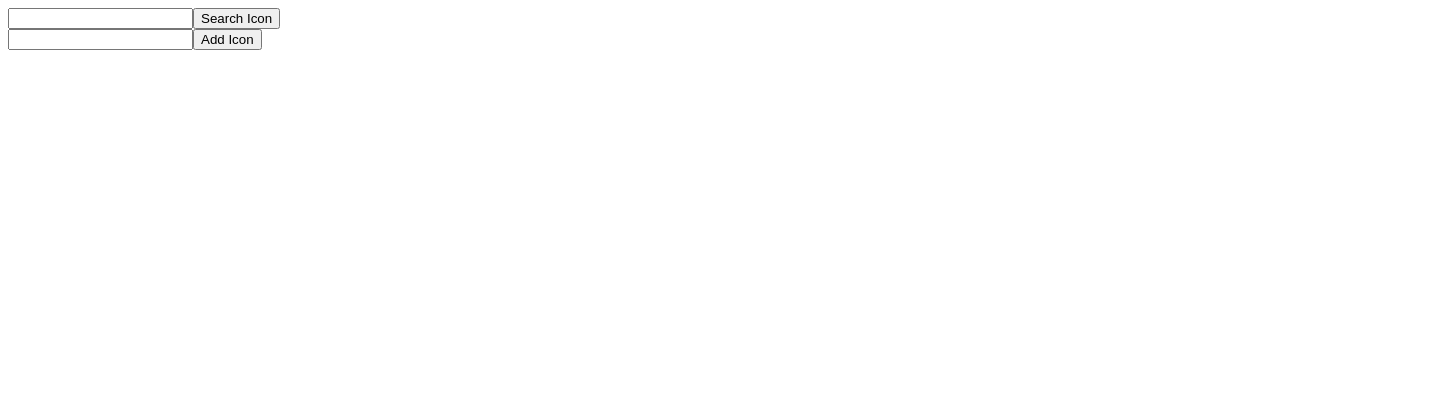
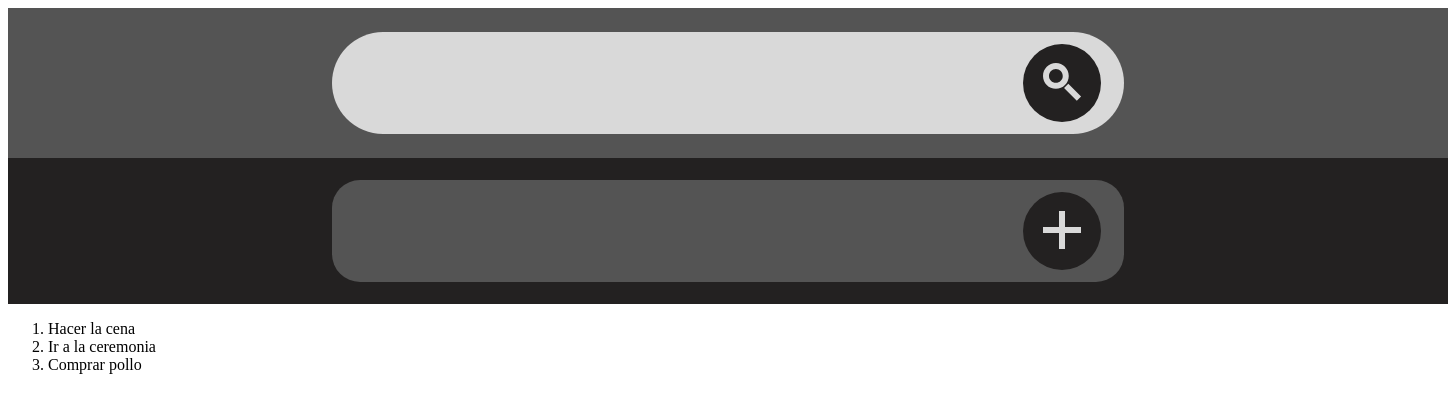
Before and after one commit to GosuBoy/TodoApp-FRONTEND, a React (Vite) app: page / in a window 1280 px wide. Shown: the top 412 px of the page, 1448 px wide, since content can reach past the window. Built offline with nearby package versions, Linux system fonts and the light colour scheme.

Commit message:
Added styles to search and add components

```diff
--- a/src/App.jsx
+++ b/src/App.jsx
@@ -1,11 +1,11 @@
 import { useState } from 'react'
 
 import './App.css'
+
 import TodoSearch from './components/TodoSearch'
 import TodoAdd from './components/TodoAdd';
+import TodoList from './components/TodoList';
 import { generateUUID } from './utilities/id_generator';
-
-
 
 const MockupData = [ // ESTO ESTARIA EN LA DATABASE
   {
@@ -19,7 +19,7 @@ const MockupData = [ // ESTO ESTARIA EN LA DATABASE
     completed: false
   },
   {
-    name: 'Hacer la cena',
+    name: 'Comprar pollo',
     id: 'd1e28697-fc0b-4db2-8077-daf6d8abedb3',
     completed: false
   }
@@ -29,15 +29,20 @@ function App() {
 
   const [ items , setItems ] = useState([...MockupData]) ;
 
+  const [ filteredItems , setFilteredItems ] = useState([]) ;
+
   function searchItem ( itemName ) {
 
     const searchRegex = new RegExp(`${itemName}`, "i");
 
-    const found = items.find( item => {
-      return searchRegex.test(item.name) && item.name
-    })
+    const found = items.filter( item =>
+
+      searchRegex.test(item.name)
+      //return searchRegex.test(item.name) && item.name
+    )
 
     console.log(found) ;
+    setFilteredItems([...found]) ;
 
   }
 
@@ -50,7 +55,7 @@ function App() {
     }
 
     setItems([
-      ...item,
+      ...items,
       newItem
     ])
 
@@ -62,6 +67,7 @@ function App() {
     <>
       <TodoSearch handler={searchItem} />
       <TodoAdd handler={addItem} />
+      <TodoList list={ filteredItems.length ? filteredItems : items } />
     </>
   )
 }
--- a/src/components/TodoAdd.jsx
+++ b/src/components/TodoAdd.jsx
@@ -1,4 +1,7 @@
 import { useState } from "react";
+
+import add from "../styles/add.module.css"
+import addLogo from "../assets/AddButton.svg"
 
 function TodoAdd( { handler } ) {
 
@@ -9,15 +12,19 @@ function TodoAdd( { handler } ) {
     }
 
     return (
-        <div>
+        <div className={add['addBar']}>
+            <div className={add['addBar__Wrapper']}>
                 <input
+                    className={add['addBar__Input']}
                     onChange={updateInput}
                     value={input}/>
                 <button
+                    className={add['addBar__Button']}
                     onClick={()=> handler(input)}
                 >
-                Add Icon
+                    <img src={addLogo}></img>
                 </button>
+            </div>
         </div>
     )
 }
--- /dev/null
+++ b/src/components/TodoList.jsx
@@ -0,0 +1,11 @@
+function TodoList( { list } ) {
+    return (
+        <ol id="todolist">
+            {
+            list.map((item) => ( <li key={item.id}>{item.name}</li> ))
+            }
+        </ol>
+    )
+}
+
+export default TodoList
--- a/src/components/TodoSearch.jsx
+++ b/src/components/TodoSearch.jsx
@@ -1,4 +1,7 @@
 import { useState } from "react"
+
+import search from "../styles/search.module.css"
+import searchLogo from "../assets/SearchButton.svg"
 
 function TodoSearch ( { handler } ) {
 
@@ -9,16 +12,19 @@ function TodoSearch ( { handler } ) {
     }
 
     return (
-        <div>
-            <input
+        <nav className={search["searchBar"]}>
+            <div className={search["searchBar__Wrapper"]}>
+                <input  className={search["searchBar__Input"]}
                     onChange={updateInput}
                     value={searchTerm}/>
                 <button
+                    className={search["searchBar__Button"]}
                     onClick={()=> handler(searchTerm)}
                 >
-                Search Icon
+                    <img src={searchLogo}></img>
                 </button>
             </div>
+        </nav>
     )
 }
 
--- /dev/null
+++ b/src/styles/add.module.css
@@ -0,0 +1,43 @@
+.addBar {
+    background-color: #232121;
+    width: 1440px;
+    display: flex;
+    justify-content: center;
+    margin: 0 auto;
+}
+
+.addBar__Wrapper {
+    margin: 22px 0;
+    background-color: #545454;
+    box-sizing: border-box;
+    height: 102px;
+    width: 792px;
+    border-radius: 28px;
+    display: flex;
+    padding: 12px 23px;
+}
+
+.addBar__Input {
+    background-color: #545454;
+    flex: 1;
+    font-size: 50px;
+    border: none;
+    padding-left: 20px;
+    color: #D9D9D9;
+}
+
+.addBar__Input:focus-visible {
+    outline: none;
+}
+
+.addBar__Button {
+    border: none;
+    background-color: #232121;
+    height: 78px;
+    width: 78px;
+    border-radius: 67px;
+}
+
+.addBar__Button:hover {
+    background-color: #8A8A8A;
+}
--- /dev/null
+++ b/src/styles/search.module.css
@@ -0,0 +1,44 @@
+.searchBar {
+    background-color: #545454;
+    display: flex;
+    justify-content: center;
+    width: 1440px;
+    padding: 24px 0 ;
+    margin: 0 auto;
+}
+
+.searchBar__Wrapper {
+    box-sizing: border-box;
+    height: 102px;
+    width: 792px;
+    background-color: #D9D9D9;
+    display: flex;
+    padding: 12px 23px;
+    border-radius: 91px;
+}
+
+.searchBar__Input {
+    background-color: #D9D9D9;
+    flex: 1;
+    font-size: 50px;
+    border: none;
+    padding-left: 20px;
+    caret-color: #232121;
+    color: #232121;
+}
+
+.searchBar__Input:focus-visible {
+    outline: none;
+}
+
+.searchBar__Button {
+    border: none;
+    background-color: #232121;
+    height: 78px;
+    width: 78px;
+    border-radius: 67px;
+}
+
+.searchBar__Button:hover {
+    background-color: #8A8A8A;
+}
```
Also changed, not shown: src/assets/AddButton.svg (added), src/assets/SearchButton.svg (added). Lines whose indentation alone changed are shown as unchanged.
